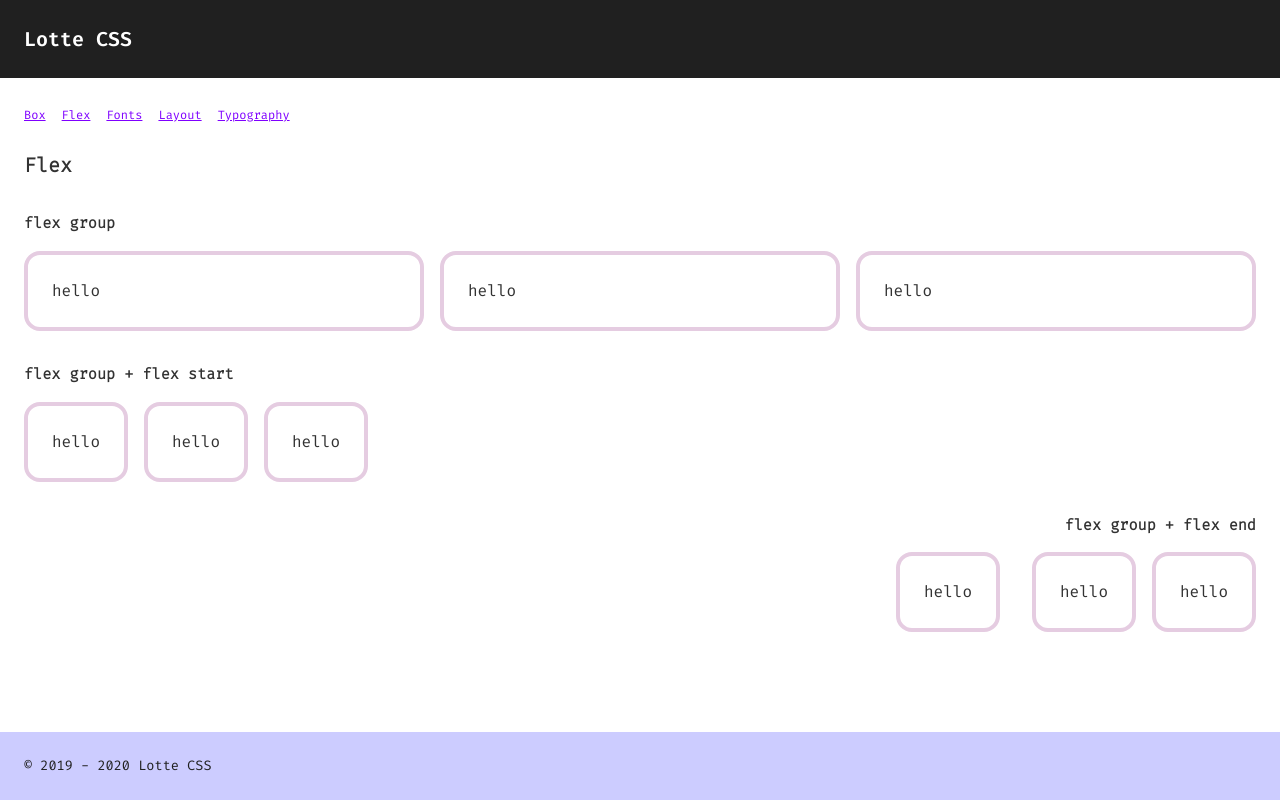
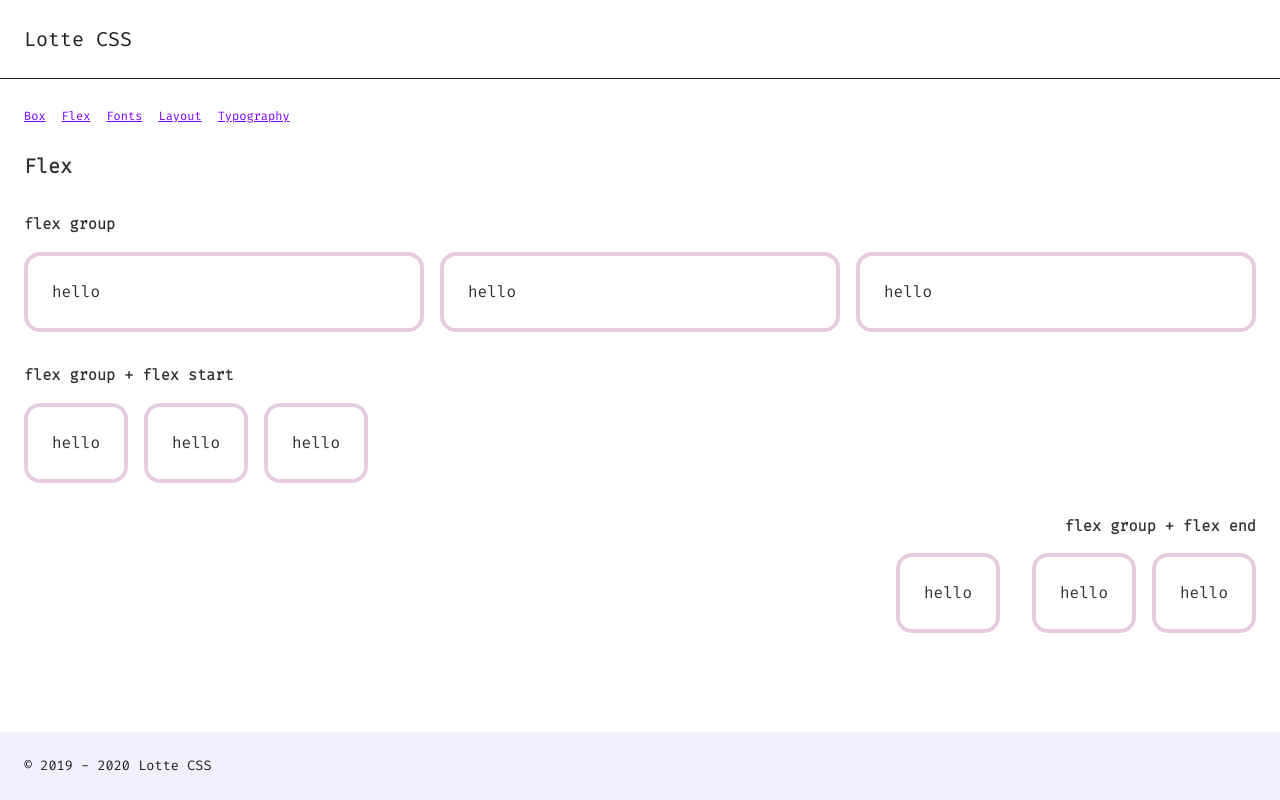
Before and after one commit to pentacleai/pentaclecss, a React (Create React App) app: page /#/flex in a window 1280 px wide. Built offline with nearby package versions, Linux system fonts and the light colour scheme.

Commit message:
cf - colours

```diff
--- a/src/lottecss/assets/styles/_header.scss
+++ b/src/lottecss/assets/styles/_header.scss
@@ -1,11 +1,12 @@
 header {
   width: 100%;
-  background-color: _color(primary);
+  background-color: _color(white);
+  border-bottom: 1px solid _color(primary);
   font-size: 1.25rem;
 
   a {
-    color: white;
-    font-family: _font(family-semibold);
+    color: _color(primary);
+    font-family: _font(family-regular);
     text-decoration: none;
   }
 }
--- a/src/lottecss/assets/styles/lib/_vars.scss
+++ b/src/lottecss/assets/styles/lib/_vars.scss
@@ -23,12 +23,13 @@ $color: (
         primary:               rgb(32,32,32),
         secondary:             rgb(96,96,96),
         tertiary:              rgb(192,192,192),
+        bg:                    rgb(230,230,230),
 
         heading-1:             rgb(76,0,153),
         heading-2:             rgb(76,0,153),
         link:                  rgb(127,0,255),
         body-txt:              rgb(50,50,50),
-        footer-bg:             rgb(204,204,255),
+        footer-bg:             rgb(240,240,255),
         footer-txt:            rgb(32,32,32),
 
         border-dark:           rgb(76,0,153),
```
